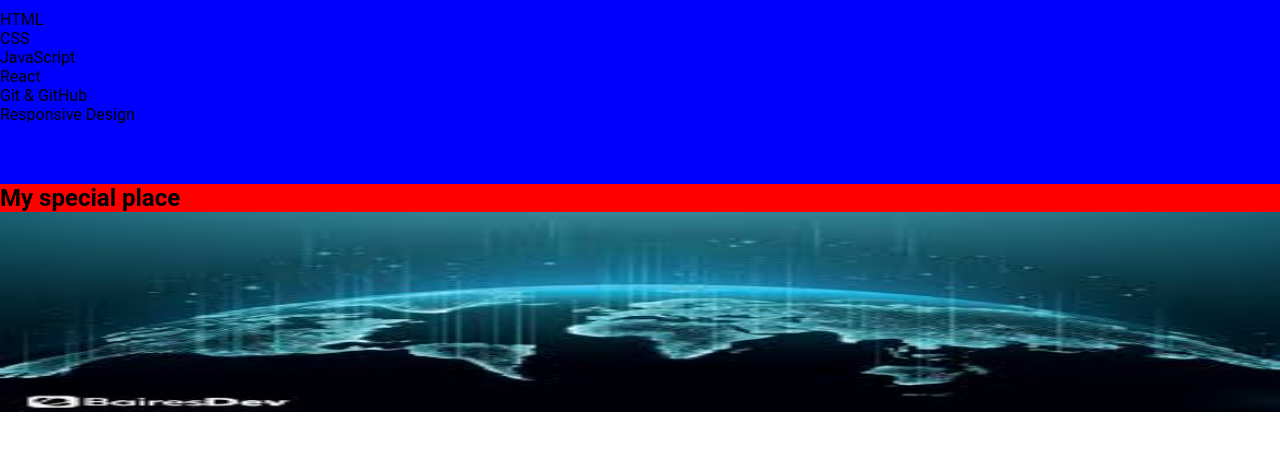
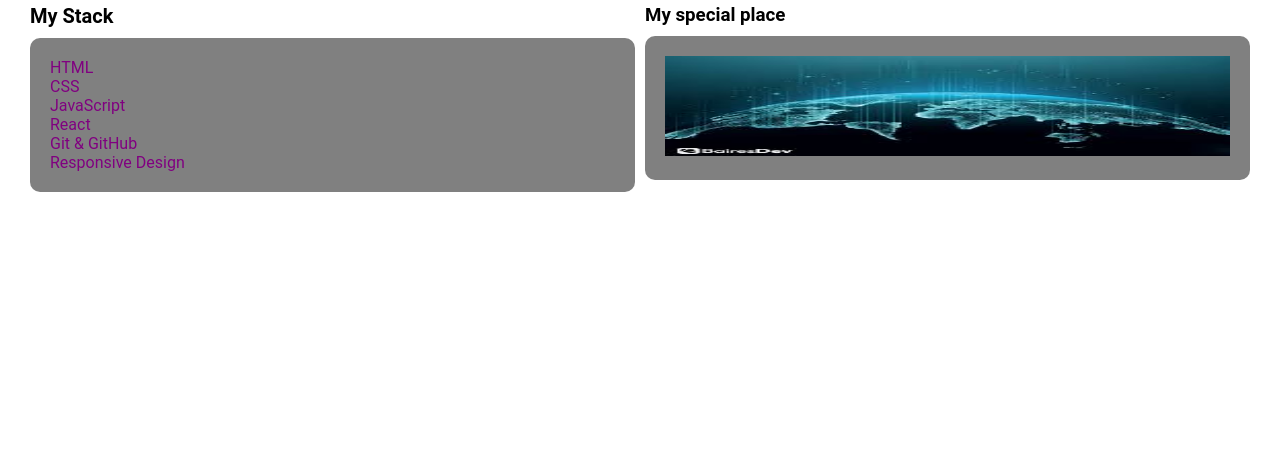
Before and after one commit to vinylmk18-maker/my-git, a plain HTML site: page page.html in a window 1280 px wide. Shown: the part 112-562 px from the top of the page. Drawn offline with Linux system fonts and the light colour scheme; files whose address does not match are found by name.

Commit message:
Add files via upload

```diff
--- a/page.html
+++ b/page.html
@@ -28,6 +28,7 @@
         <main class="Main-cell">
         <section class="left">
              <h2>My Stack</h2>
+             <div class="stack-box">
                 <ul class="skills">
                     <li>HTML</li>
                     <li>CSS</li>
@@ -36,10 +37,13 @@
                     <li>Git & GitHub</li>
                     <li>Responsive Design</li>
                 </ul>
+             </div>
         </section>
         <section class="right">
-            <h2>My special place</h2>
+            <h3>My special place</h3>
+            <div class="tech-cont">
             <img src="stuff/techworld.jpeg" class="special-place" alt="special place">
+            </div>
         </section>
      </main>
 </body>
--- a/second style.css
+++ b/second style.css
@@ -42,40 +42,64 @@ nav ul li a:hover{
 
 .h1{
 
-    font-size: 70px;
-    margin-bottom: 10px;
+    font-size:100px;
+    margin-bottom: 20px;
 }
-.main-cell{
+.Main-cell{
+    margin: top 20px;
     display: grid;
-    grid-template-columns: repeat(2, 2fr);
+    justify-content: space-between;
+    grid-template-columns: repeat(2, 1fr);
     gap: 10px;
     padding: 20px 30px;
+
 }
 .left{
-    background-color: blue;
+
     display: flex;
+
     flex-direction: column;
     gap: 10px;
     height: 200px;
 }
+.stack-box{
+    background:gray;
+    padding: 20px;
+    border-radius: 10px;
+    color: purple;
+
+
+}
 .right{
-    background-color: red;
-
+    gap: 10px;
     height: 200px;
+}
+.tech-cont{
+    padding: 20px;
+    margin-top: 10px;
+    border-radius: 10px;
+    background: gray;
 }
 .left h2{
 
-    font-size: 14px;
+    font-size: 20px;
+}
+.left h3{
+
+    font-size: 20px;
 }
 .left li{
     list-style: none;
 }
 .left li a{
+
     background-color: gray;
-    text-color: rgb(3, 3, 3);
+    color: rgb(3, 3, 3);
     padding: 10px 20px;
 }
 .right img{
-    height: 100%;
+
     width: 100%;
+    height: 100px;
+
 }
```
Lines whose indentation alone changed are shown as unchanged.
